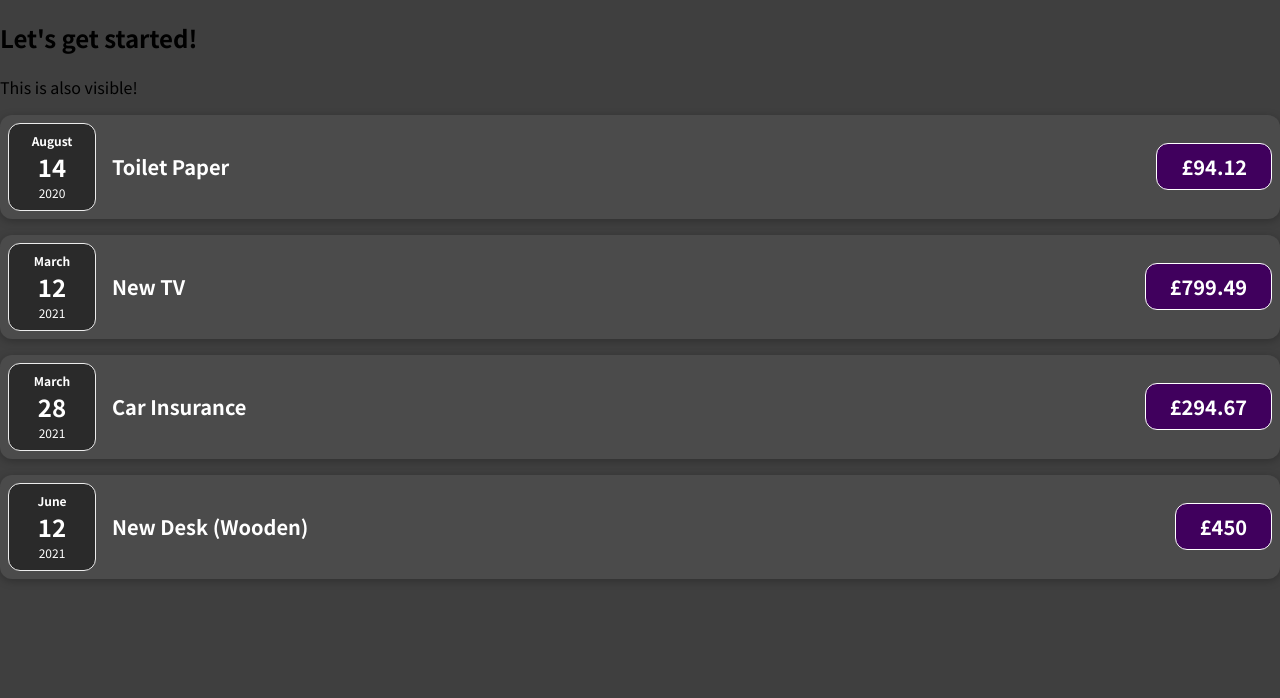
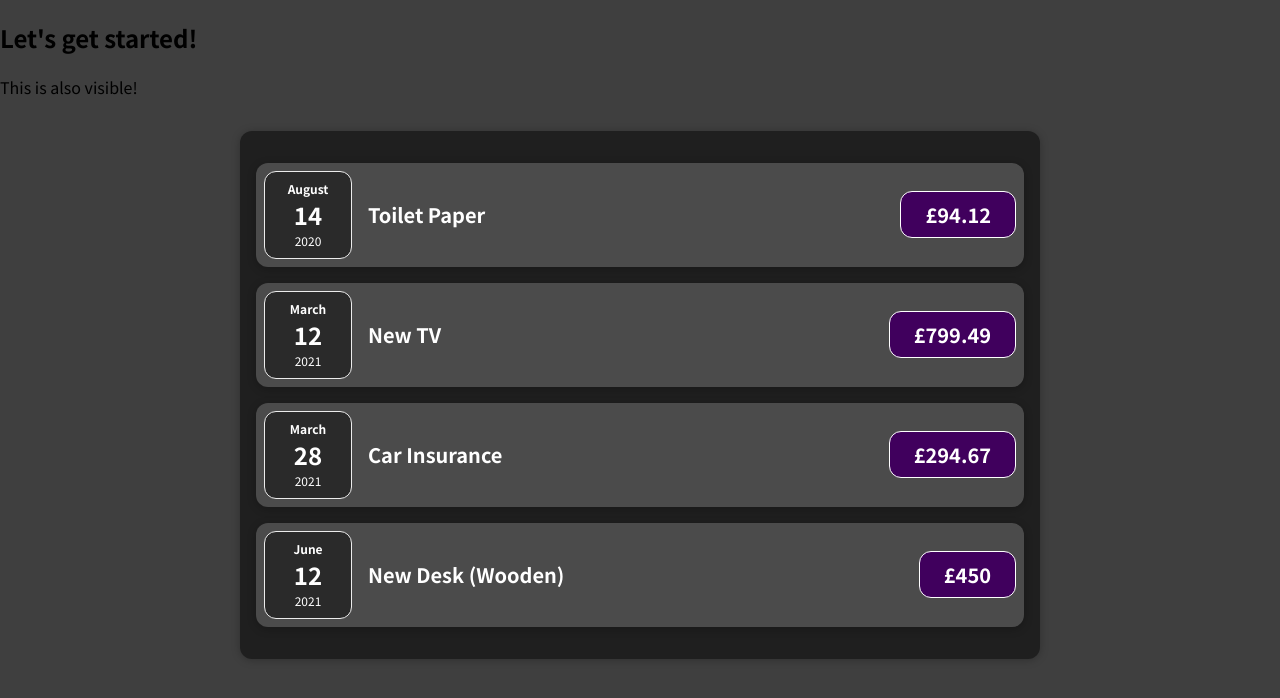
Before and after one commit to GabrielWilkinson/GW-React-Project, a JavaScript app: page / in a window 1280 px wide. Shown: the top 698 px of the page. Built offline with nearby package versions, Linux system fonts and the light colour scheme.

Commit message:
created expenses component

```diff
--- a/src/App.js
+++ b/src/App.js
@@ -1,4 +1,4 @@
-import ExpenseItem from "./components/ExpenseItem";
+import Expenses from "./components/Expenses";
 
 function App() {
   const expenses = [
@@ -27,26 +27,7 @@
     <div>
       <h2>Let's get started!</h2>
       <pe>This is also visible!</pe>
-      <ExpenseItem
-      title={expenses[0].title}
-      amount={expenses[0].amount}
-      date={expenses[0].date}>
-      </ExpenseItem>
-      <ExpenseItem
-      title={expenses[1].title}
-      amount={expenses[1].amount}
-      date={expenses[1].date}>
-      </ExpenseItem>
-      <ExpenseItem
-      title={expenses[2].title}
-      amount={expenses[2].amount}
-      date={expenses[2].date}>
-      </ExpenseItem>
-      <ExpenseItem
-      title={expenses[3].title}
-      amount={expenses[3].amount}
-      date={expenses[3].date}>
-      </ExpenseItem>
+      <Expenses items={expenses}/>
     </div>
   );
 }
--- /dev/null
+++ b/src/components/Expenses.css
@@ -0,0 +1,9 @@
+.expenses {
+  padding: 1rem;
+  background-color: rgb(31, 31, 31);
+  margin: 2rem auto;
+  width: 50rem;
+  max-width: 95%;
+  border-radius: 12px;
+  box-shadow: 0 1px 8px rgba(0, 0, 0, 0.25);
+}
--- /dev/null
+++ b/src/components/Expenses.js
@@ -0,0 +1,34 @@
+import './Expenses.css';
+
+import ExpenseItem from "./ExpenseItem";
+
+function Expenses(props) {
+
+return (
+<div className="expenses">
+  <ExpenseItem
+  title={props.items[0].title}
+  amount={props.items[0].amount}
+  date={props.items[0].date}>
+  </ExpenseItem>
+  <ExpenseItem
+  title={props.items[1].title}
+  amount={props.items[1].amount}
+  date={props.items[1].date}>
+  </ExpenseItem>
+  <ExpenseItem
+  title={props.items[2].title}
+  amount={props.items[2].amount}
+  date={props.items[2].date}>
+  </ExpenseItem>
+  <ExpenseItem
+  title={props.items[3].title}
+  amount={props.items[3].amount}
+  date={props.items[3].date}>
+  </ExpenseItem>
+  </div>
+);
+
+}
+
+export default Expenses;
```
